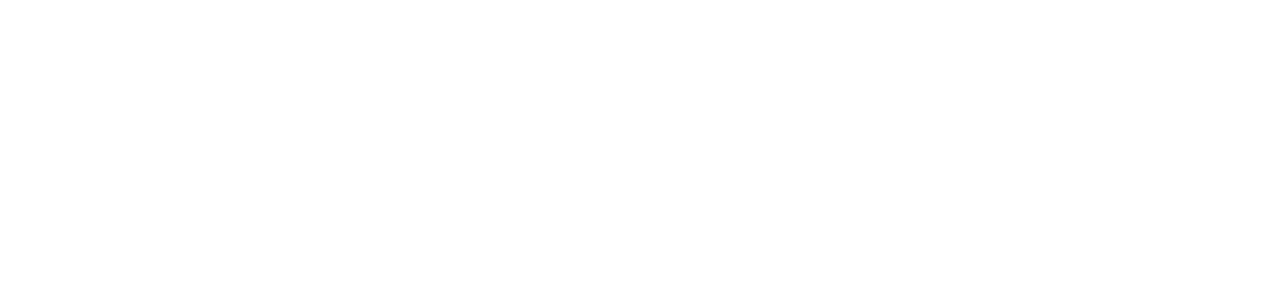
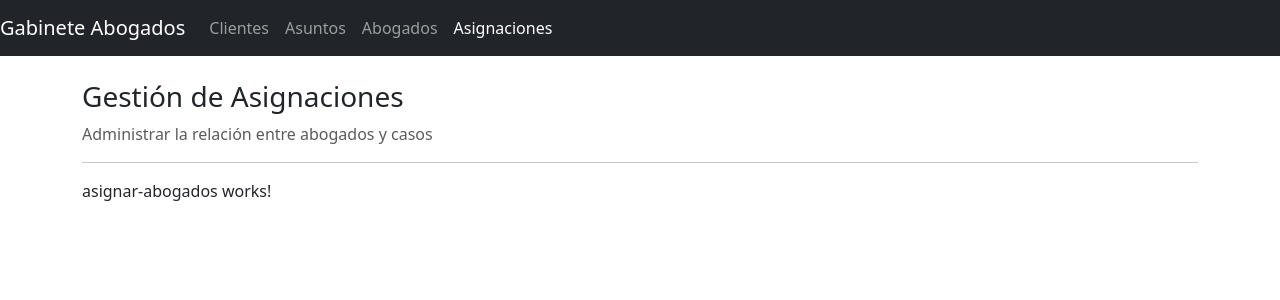
Before and after one commit to cristofer0dj/Gabinete_de_Abogados, an Angular app: page /asignaciones in a window 1280 px wide. Before the commit this address led to /. Shown: the top 300 px of the page. Built offline with nearby package versions, Linux system fonts and the light colour scheme.

Commit message:
Nuevo componente Asignaciones "caso abogado"

```diff
--- a/src/app/app.routes.ts
+++ b/src/app/app.routes.ts
@@ -3,12 +3,14 @@
 import { Asuntos } from './page/asuntos/asuntos';
 import { Inicio } from './page/inicio/inicio';
 import { Abogados } from './page/abogados/abogados';
+import { AsignacionesComponent } from './page/asignaciones/asignaciones';
 
 export const routes: Routes = [
     { path: '', component: Inicio },
     { path: 'clientes', component: Clientes },
     { path: 'asuntos', component: Asuntos },
     { path: 'abogados', component: Abogados },
+    { path: 'asignaciones', component: AsignacionesComponent }
 
 
 ];
--- /dev/null
+++ b/src/app/component/asignaciones/asignar-abogados/asignar-abogados.html
@@ -0,0 +1 @@
+<p>asignar-abogados works!</p>
--- a/src/app/component/menu/menu.html
+++ b/src/app/component/menu/menu.html
@@ -8,6 +8,9 @@
       <a class="nav-item nav-link" [class.active]="activo==2" href="asuntos">Asuntos</a>
 
       <a class="nav-item nav-link" [class.active]="activo==3" href="abogados">Abogados</a>
+
+       <a class="nav-item nav-link" [class.active]="activo==4" href="asignaciones">Asignaciones</a>
+
     </div>
   </div>
 </nav>
--- /dev/null
+++ b/src/app/page/asignaciones/asignaciones.html
@@ -0,0 +1,15 @@
+<!-- page/asignaciones/asignaciones.component.html -->
+<app-menu [activo]="4"></app-menu>
+
+<div class="container">
+  <div class="row mt-4">
+    <div class="col-12">
+      <h3>Gestión de Asignaciones</h3>
+      <p class="text-muted">Administrar la relación entre abogados y casos</p>
+      <hr>
+    </div>
+  </div>
+
+  <app-asignar-abogados></app-asignar-abogados>
+
+</div>
```
Also changed, not shown: src/app/component/asignaciones/asignar-abogados/asignar-abogados.ts (added, +11 -0 lines), src/app/page/asignaciones/asignaciones.ts (added, +16 -0 lines), src/app/component/asignaciones/asignar-abogados/asignar-abogados.css (added), src/app/page/asignaciones/asignaciones.css (added), 2 other files (tests, documents, lock files or other folders).
